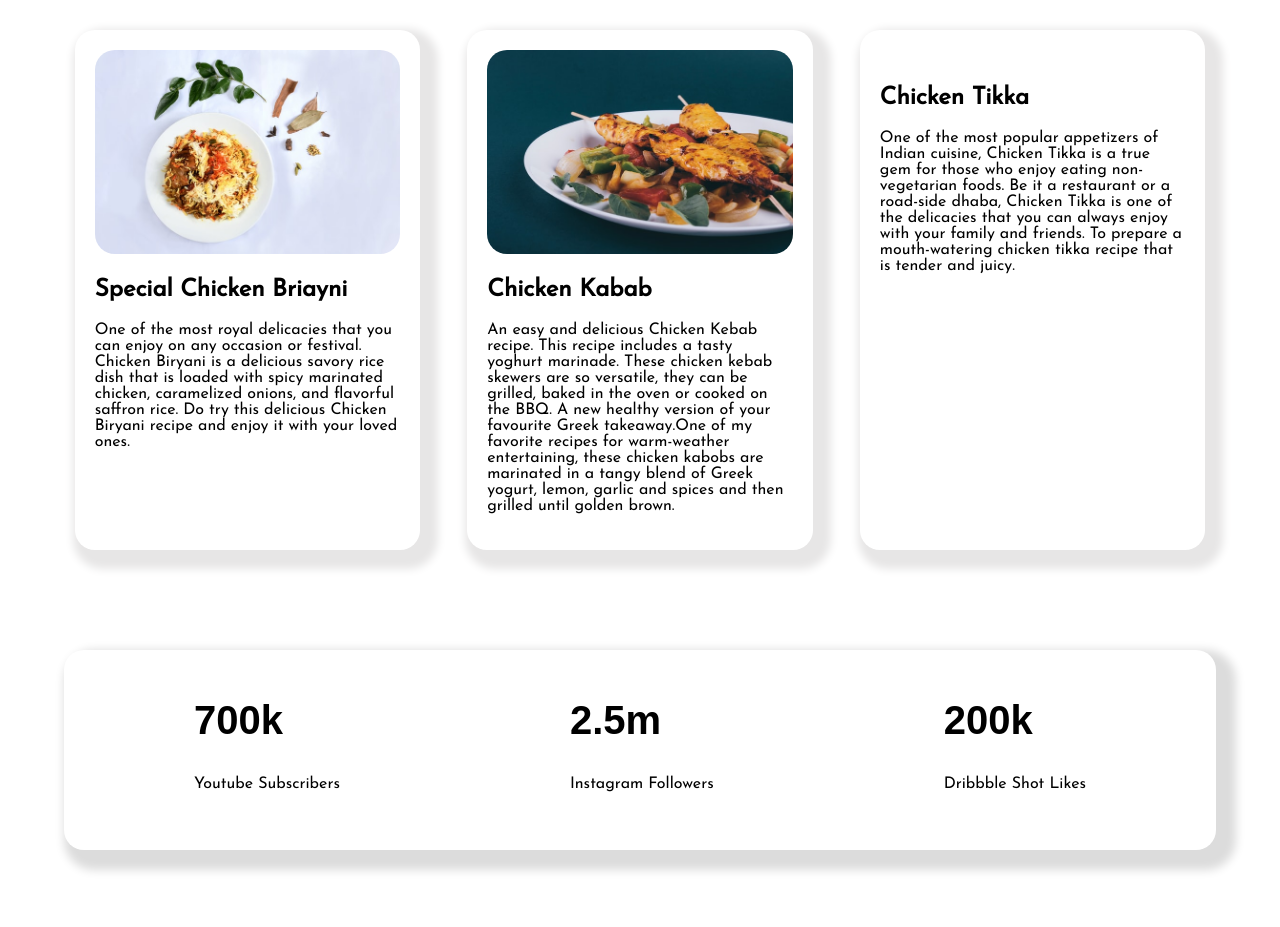
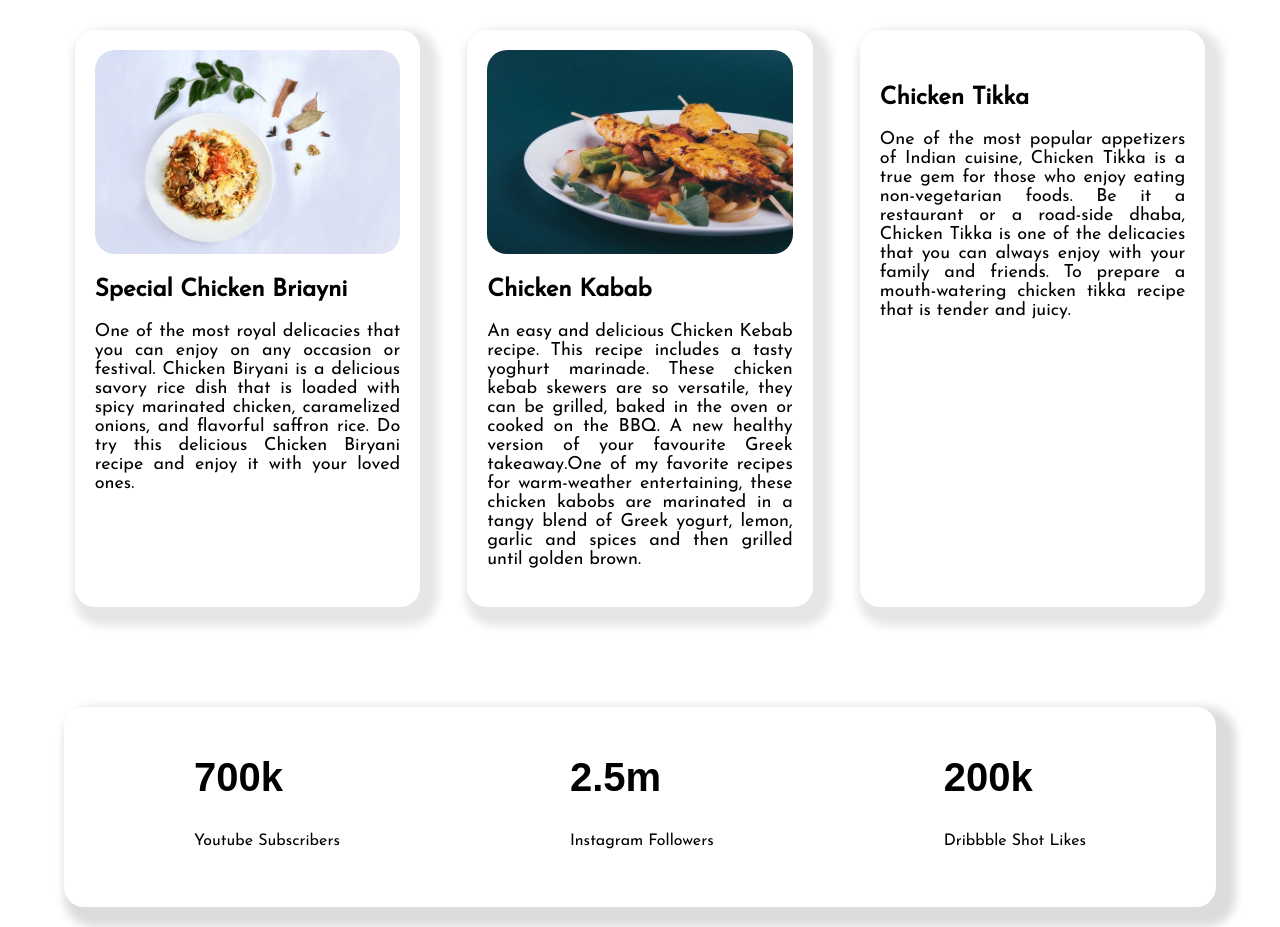
Before and after one commit to rajudev24/Foody-Restaurent, a plain HTML site: page index.html in a window 1280 px wide. Shown: the part 1500-2427 px from the top of the page. Drawn offline with Linux system fonts and the light colour scheme.

Commit message:
Completed

```diff
--- a/index.html
+++ b/index.html
@@ -44,7 +44,7 @@
                         something delicious right now</p>
                 </div>
                 <div class="button">
-                    <a target="blank" class="btn" href="https://github.com/rajudev24"> Order Now</a>
+                    <a target="blank" class="btn" href="https://github.com/rajudev24/Foody-Restaurent"> Order Now</a>
                 </div>
             </div>
         </div>
--- a/style.css
+++ b/style.css
@@ -128,6 +128,10 @@ section{
     margin-left: 4%;
     margin-right: 4%;
 }
+.recipes_item p{
+    font-size: 18px;
+    text-align: justify;
+}
 .recipes_item .item{
     width: 33%;
     margin-left: 2%;
```
